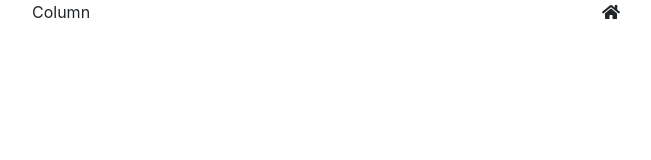
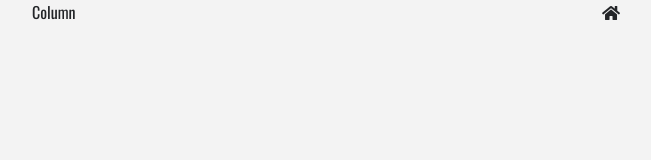
Before and after one commit to argenis0409/e-commerce-site, a React (Create React App) app: page / in a window 1280 px wide. Shown: the top 160 px of the page, without its empty margins (53-704 px from the left). Built offline with nearby package versions, Linux system fonts and the light colour scheme.

Commit message:
updated the style.css file

```diff
--- a/src/styles/style.css
+++ b/src/styles/style.css
@@ -5,3 +5,9 @@
     --mainDark: #232528;
     --mainYellow: #ffa400;
 }
+
+body {
+    font-family: 'Oswald', sans-serif !important;
+    background: var(--mainWhite) !important;
+    color: var(--mainDark) !important;
+}
```
